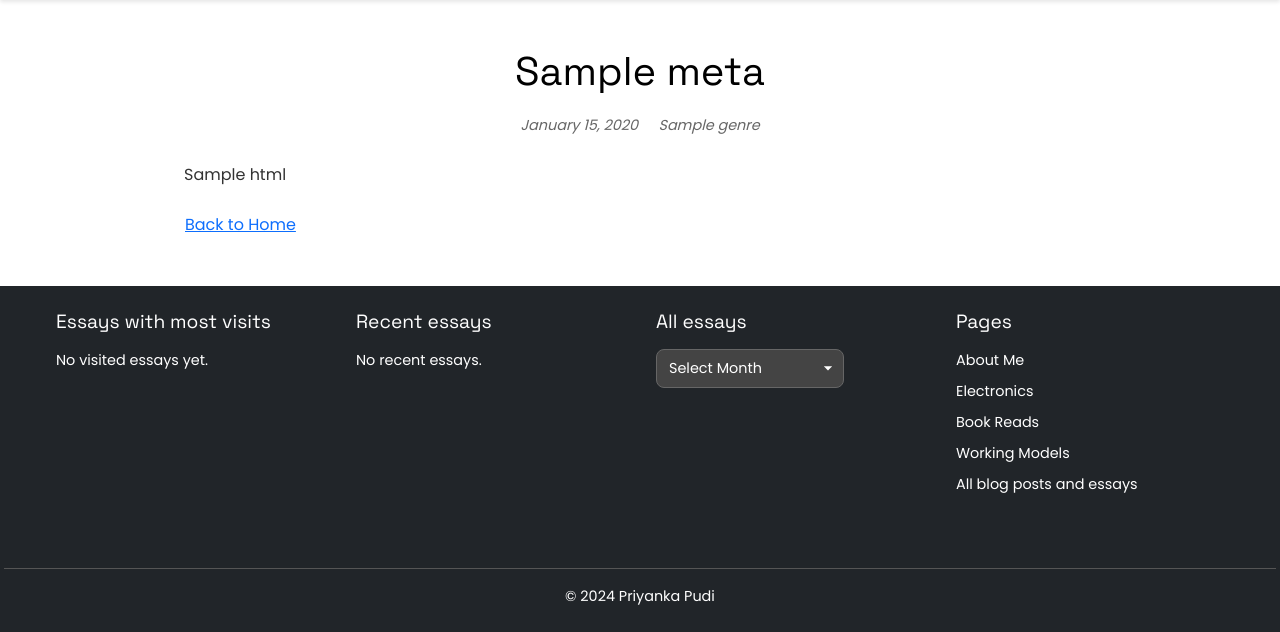
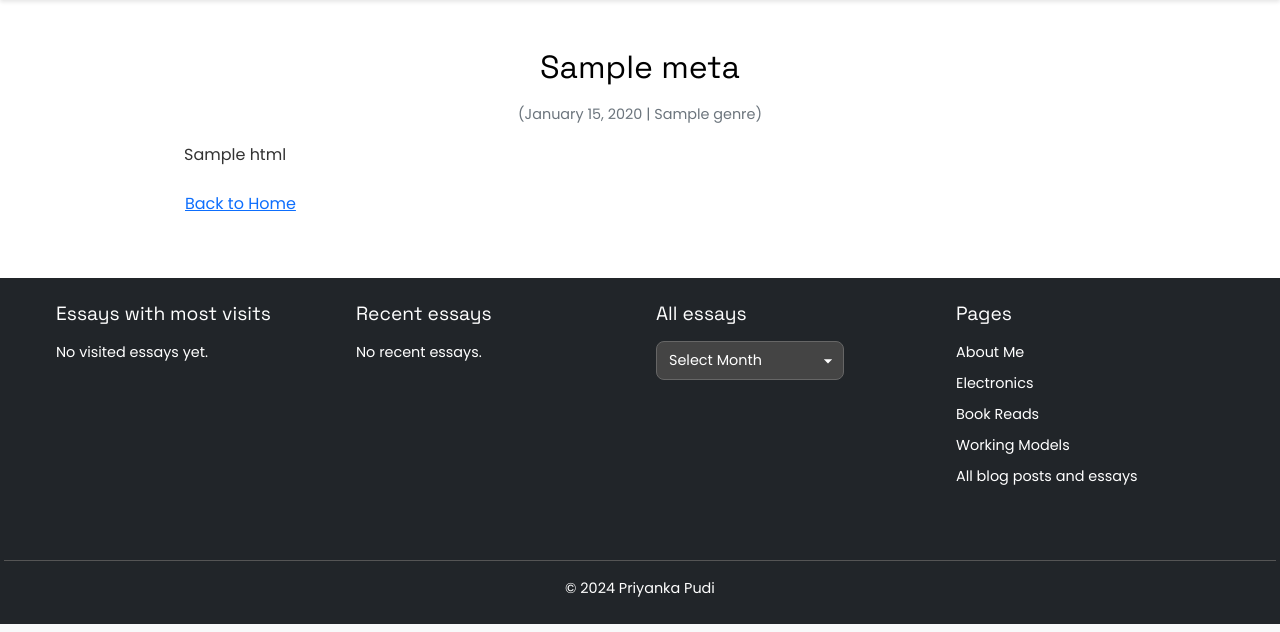
Before and after one commit to priyankaforu/priyankas-portfolio, a Flask app: template templates/post.html in a window 1280 px wide. Shown: the part 176-808 px from the top of the page. Run offline with Flask 3, Linux system fonts and the light colour scheme; the template is opened without the code that fills it: most values are stand-ins (such as "Sample title", 1, 10 or a date in 2020).

Commit message:
Update post.html

```diff
--- a/templates/post.html
+++ b/templates/post.html
@@ -1,14 +1,14 @@
 {% extends "base.html" %}
 {% block content %}
 
-<div id="container" class="container mt-5">
-    <h1 class="mb-3"; style="text-align: center">{{ page.meta.title }}</h1>
+<div id="container" class="container mt-4">
+    <h2 class="mb-3"; style="text-align: center">{{ page.meta.title }}</h2>
 
-    <div class="post-meta mb-4"; style="text-align: center; font-style: italic; color: #666">
-        <span class="date me-3"; style="font-size:0.9em">{{ page.meta.date.strftime('%B %d, %Y') }}</span>
-        <span class="genre">{{ page.meta.genre }}</span>
+    <div class="text-center mb-3">
+        <text class="text-muted">
+           ({{ page.meta.date.strftime('%B %d, %Y') }} | {{ page.meta.genre }})
+        </text>
     </div>
-
     <div class="post-content">
         {{ page.html|safe }}
     </div>
```
